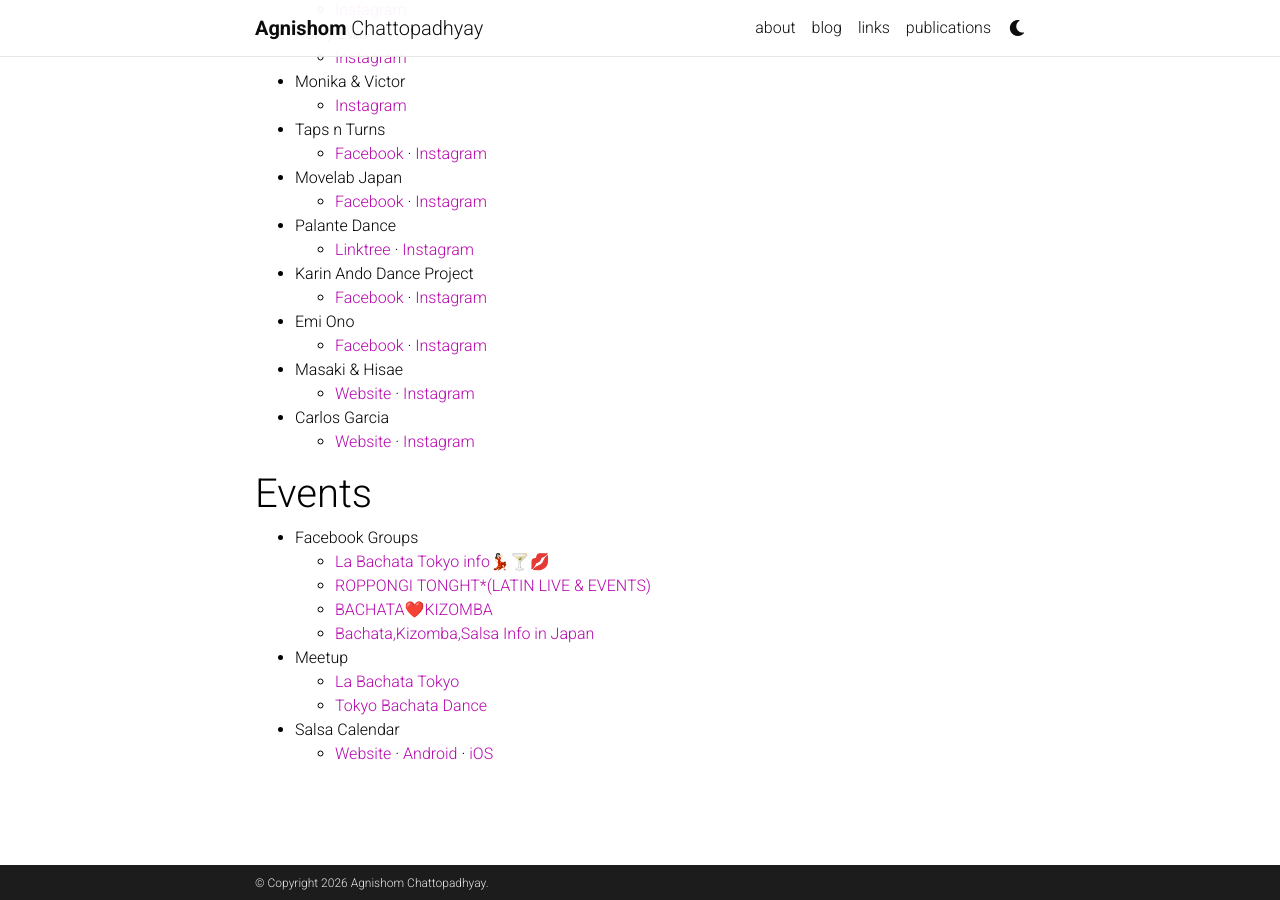
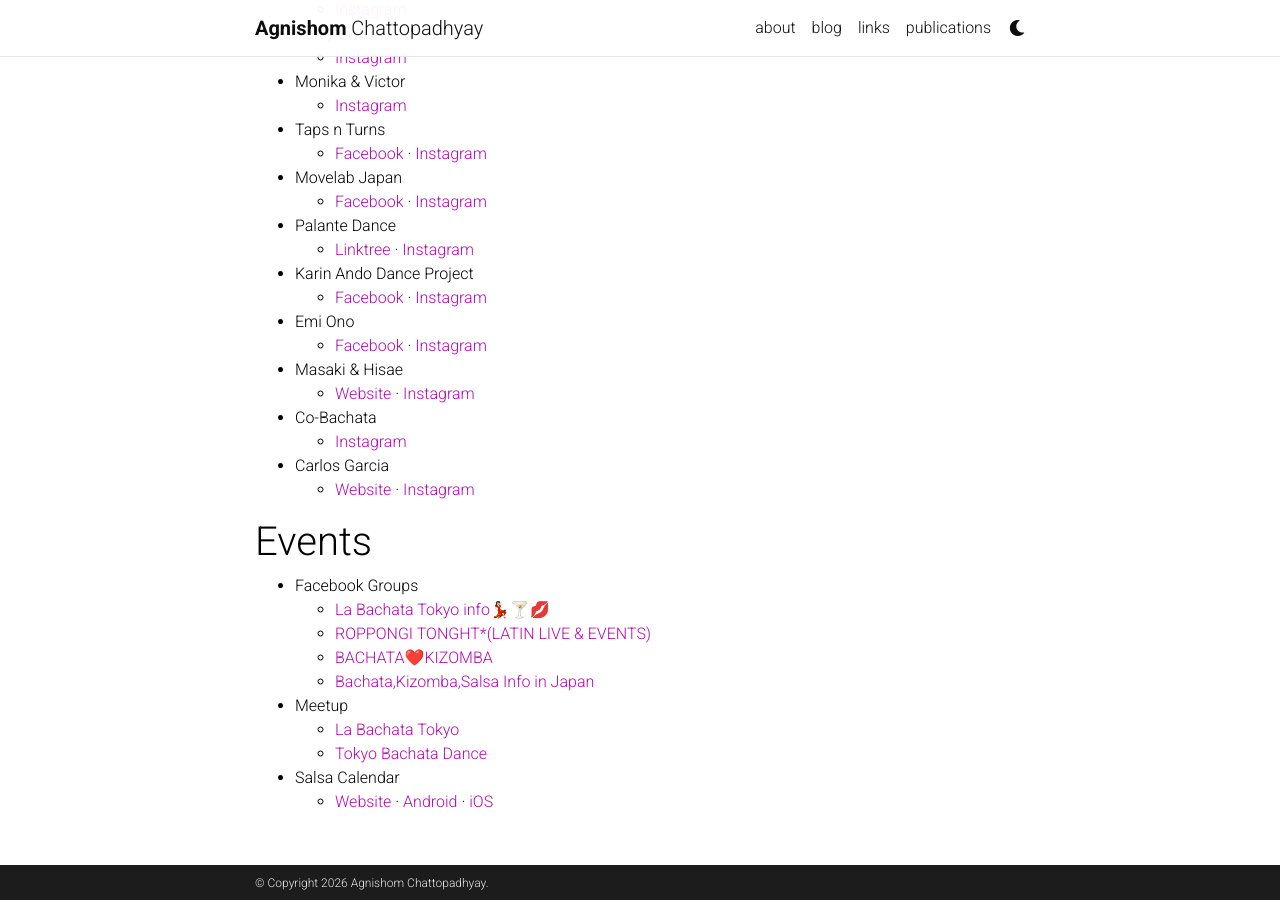
Before and after one commit to Agnishom/agnishom.github.io, a Jekyll site: the page built from _pages/bachata.md, in a window 1280 px wide and 900 px high, scrolled down 559 px. Built offline with Jekyll 4.4.1, drawn with Linux system fonts in a browser that asks for light colours; nearby versions of some CDN libraries; comment, search, counter and statistics services are not loaded; a style sheet for code colours, icons or effects is not loaded.

Commit message:
update with CoBachata

```diff
--- a/_pages/bachata.md
+++ b/_pages/bachata.md
@@ -36,6 +36,8 @@
   - [Facebook](https://www.facebook.com/profile.php?id=100034193902195) · [Instagram](https://www.instagram.com/emi.ono.7545/)
 - Masaki & Hisae
   - [Website](https://mm-salsa.jp/masaki/) · [Instagram](https://www.instagram.com/bachata.masaki/)
+- Co-Bachata
+  - [Instagram](https://www.instagram.com/cobachata_tokyo/)
 - Carlos Garcia
   - [Website](http://www.salsabrosa.jp/) · [Instagram](https://www.instagram.com/salsabiendo/)
 
```
